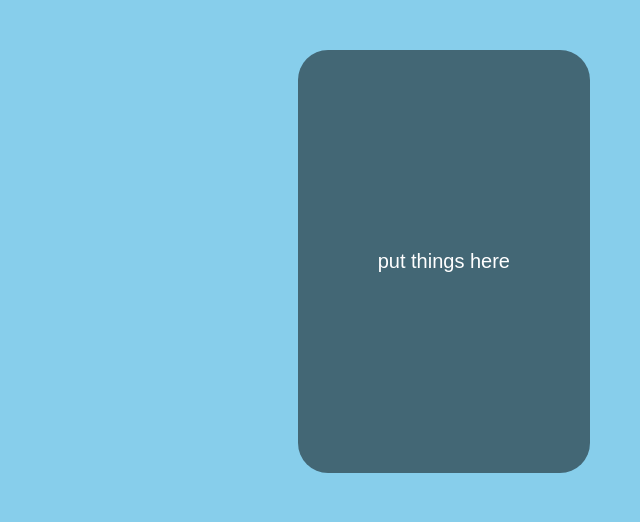
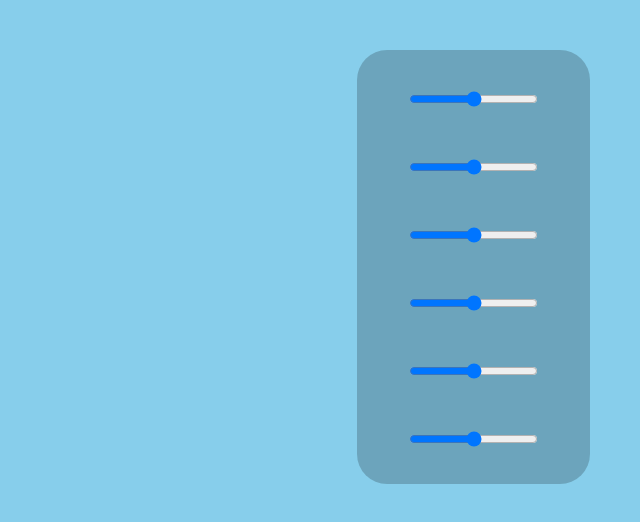
Before and after one commit to sinanbadar/ComputerGraphics, a plain HTML site: page customiser.html in a window 1280 px wide. Shown: the whole page, without its empty margins (640-1280 px from the left). Drawn offline with nearby package versions, Linux system fonts and the light colour scheme.

Commit message:
Sliders
Sliders added to scene and JS boilerplate code added.

```diff
--- a/Scene.js
+++ b/Scene.js
@@ -0,0 +1,48 @@
+import * as THREE from 'https://unpkg.com/three@0.160.1/build/three.module.js';
+
+const scene = new THREE.Scene();
+scene.background = new THREE.Color('skyblue');
+
+const camera = new THREE.PerspectiveCamera(
+  75,
+  window.innerWidth / window.innerHeight,
+  0.1,
+  1000
+);
+camera.position.z = 5;
+
+const renderer = new THREE.WebGLRenderer({ antialias: true });
+renderer.setSize(window.innerWidth, window.innerHeight);
+document.getElementById('canvas-container').appendChild(renderer.domElement);
+
+const light = new THREE.AmbientLight(0xffffff, 1);
+scene.add(light);
+
+// Optional: expose objects if needed in other files
+export { scene, camera, renderer, light };
+
+function animate() {
+  requestAnimationFrame(animate);
+  renderer.render(scene, camera);
+}
+animate();
+
+window.addEventListener('resize', () => {
+  camera.aspect = window.innerWidth / window.innerHeight;
+  camera.updateProjectionMatrix();
+  renderer.setSize(window.innerWidth, window.innerHeight);
+});
+
+
+
+// sliders.forEach((slider) => {
+//   slider.addEventListener('input', () => {
+//     const intensity = slider.value / 100;
+
+//     // Example: control scene brightness or object scale
+//     // scene.background = new THREE.Color(`rgb(${255 * intensity}, ${200 * intensity}, ${255})`);
+//     // object.scale.set(intensity, intensity, intensity);
+
+//     console.log('Slider changed:', slider.value); // dev only
+//   });
+// });
--- a/customiser.html
+++ b/customiser.html
@@ -25,62 +25,39 @@
         background-color: skyblue;
       }
 
-        #top-right-box {
+      #top-right-box {
         position: absolute;
         top: 50px;
         right: 50px;
-        background-color: rgba(0, 0, 0, 0.5);
+        background-color: rgba(0, 0, 0, 0.2);
         color: white;
-        padding: 200px 80px;
+        padding: 30px 50px;
         border-radius: 30px;
         font-family: sans-serif;
-        font-size: 20px;
+        font-size: 30px;
         z-index: 10;
-        pointer-events: none;
-    }
-
+        pointer-events: auto;
+      }
     </style>
   </head>
   <body>
     <div id="canvas-container">
       <div id="top-right-box">
-        put things here
+        <input type="range" id="slider-1" min="0" max="100" value="50" />
+        <br /><br />
+        <input type="range" id="slider-2" min="0" max="100" value="50" />
+        <br /><br />
+        <input type="range" id="slider-3" min="0" max="100" value="50" />
+        <br /><br />
+        <input type="range" id="slider-4" min="0" max="100" value="50" />
+        <br /><br />
+        <input type="range" id="slider-5" min="0" max="100" value="50" />
+        <br /><br />
+        <input type="range" id="slider-5" min="0" max="100" value="50" />
       </div>
     </div>
 
-    <script type="module">
-      import * as THREE from 'https://unpkg.com/three@0.160.1/build/three.module.js';
-
-      const scene = new THREE.Scene();
-      scene.background = new THREE.Color('skyblue');
-
-      const camera = new THREE.PerspectiveCamera(
-        75,
-        window.innerWidth / window.innerHeight,
-        0.1,
-        1000
-      );
-      camera.position.z = 5;
-
-      const renderer = new THREE.WebGLRenderer({ antialias: true });
-      renderer.setSize(window.innerWidth, window.innerHeight);
-      document.getElementById('canvas-container').appendChild(renderer.domElement);
-
-      const light = new THREE.AmbientLight(0xffffff, 1);
-      scene.add(light);
-
-      function animate() {
-        requestAnimationFrame(animate);
-        renderer.render(scene, camera);
-      }
-
-      animate();
-
-      window.addEventListener('resize', () => {
-        camera.aspect = window.innerWidth / window.innerHeight;
-        camera.updateProjectionMatrix();
-        renderer.setSize(window.innerWidth, window.innerHeight);
-      });
-    </script>
+    <!-- ✅ Load the JS correctly -->
+    <script type="module" src="Scene.js"></script>
   </body>
 </html>
```
